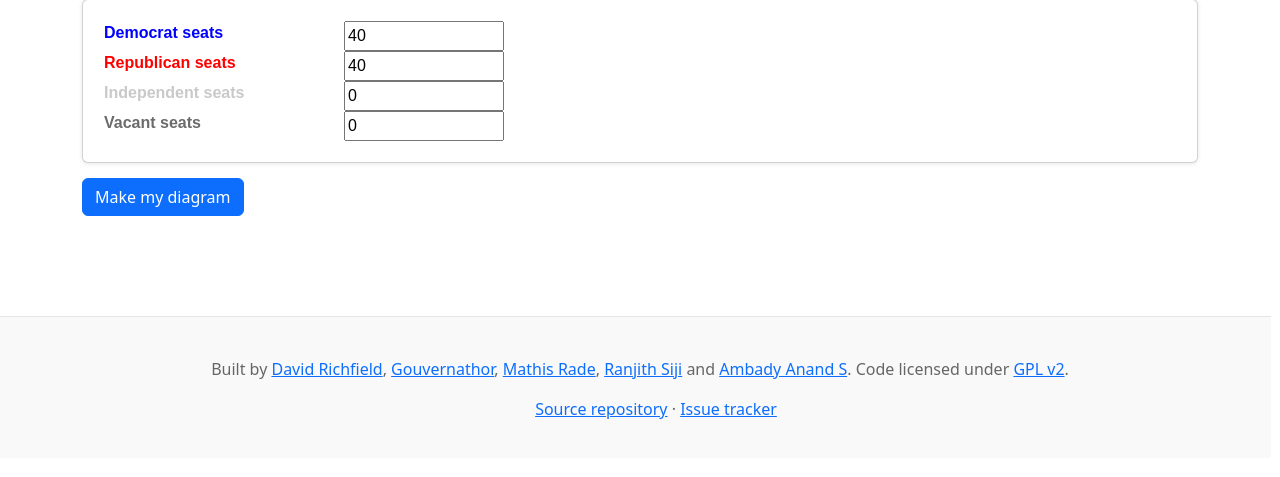
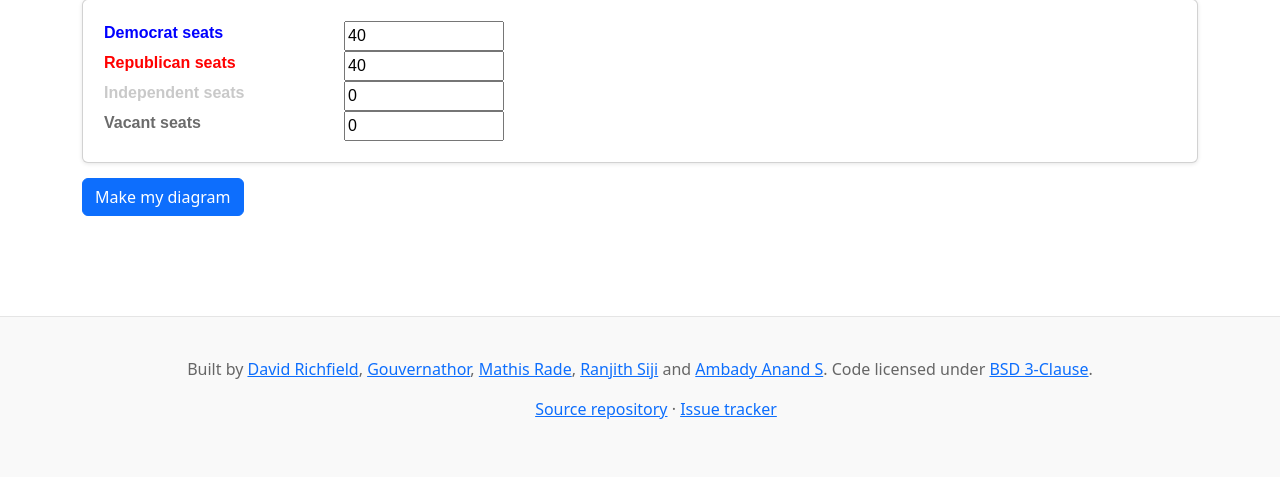
Before and after one commit to slashme/parliamentdiagram, a Flask app: page /usinputform in a window 1280 px wide. Shown: the part 813-1290 px from the top of the page. Run offline with Flask 3, Linux system fonts and the light colour scheme; some libraries are stand-ins or nearby versions.

Commit message:
update references to the license

```diff
--- a/src/templates/base.html
+++ b/src/templates/base.html
@@ -62,7 +62,7 @@
           <a href="https://github.com/Rade-Mathis" target="_blank">Mathis Rade</a>,
           <a href="https://en.wikipedia.org/wiki/User:Ranjithsiji" target="_blank">Ranjith Siji</a> and
           <a href="https://en.wikipedia.org/wiki/User:Ambadyanands" target="_blank">Ambady Anand S</a>.
-          Code licensed under <span><a href="https://raw.githubusercontent.com/slashme/parliamentdiagram/master/LICENSE.md" target="_blank">GPL v2</a></span>.</p>
+          Code licensed under <span><a href="https://raw.githubusercontent.com/slashme/parliamentdiagram/master/LICENSE.md" target="_blank">BSD 3-Clause</a></span>.</p>
         <ul class="base-footer-links muted">
           <li><a href="https://github.com/slashme/parliamentdiagram">Source repository</a></li>
           <li> · </li>
```
Also changed, not shown: README.md.
